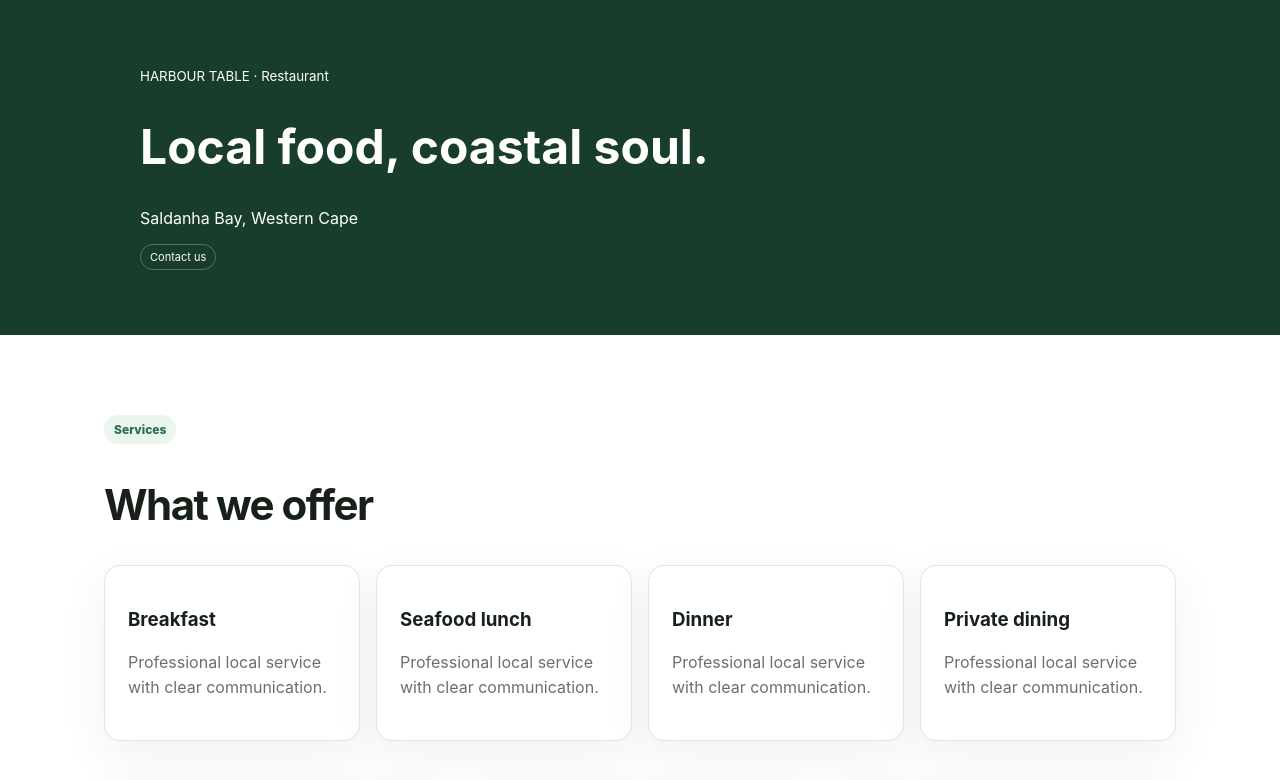
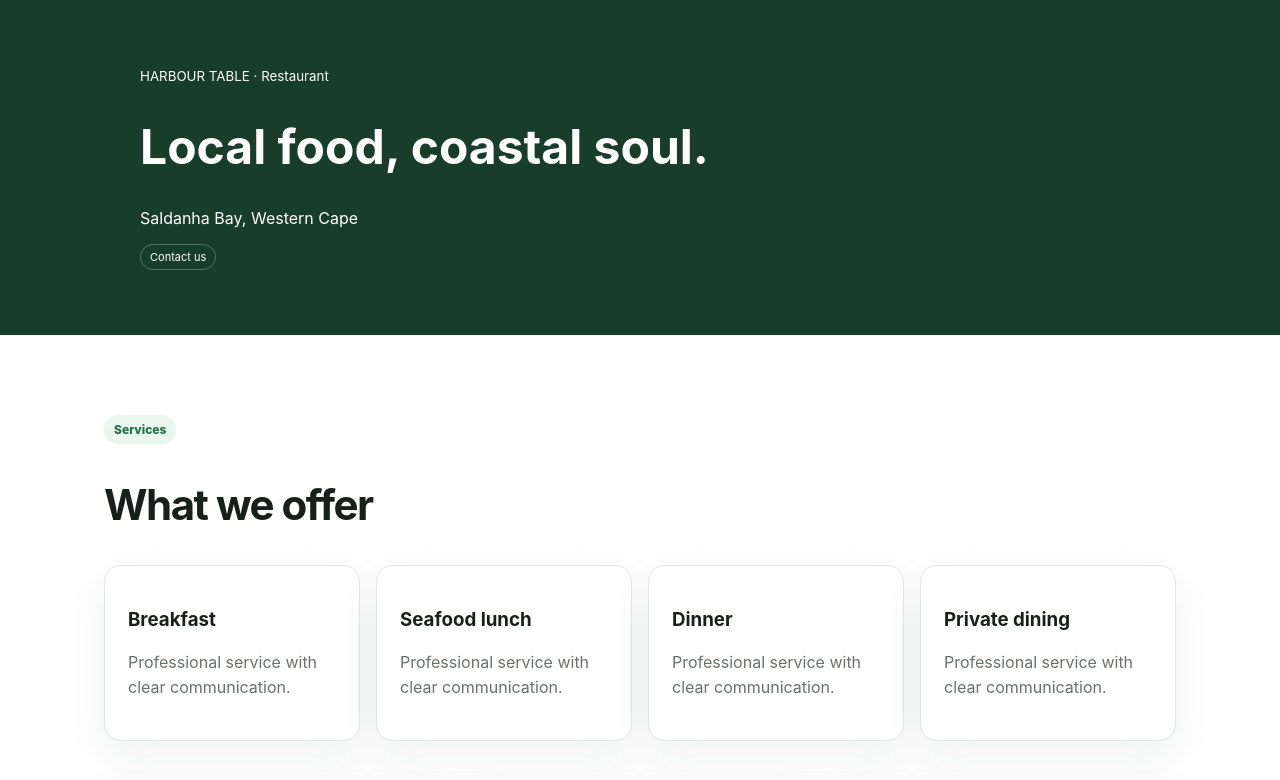
Before and after one commit to erasmusj468/Local-Launch, a Next.js app: page /sites/harbour-table in a window 1280 px wide. Shown: the top 780 px of the page. Built offline with nearby package versions, Linux system fonts and the light colour scheme.

Commit message:
Render published website data on public site route

```diff
--- a/app/sites/[slug]/page.tsx
+++ b/app/sites/[slug]/page.tsx
@@ -1 +1,10 @@
-import {notFound} from "next/navigation";import {examples} from "@/lib/demo";export default async function Site({params}:{params:Promise<{slug:string}>}){const{slug}=await params;const e=examples.find(x=>x.slug===slug);if(!e)return notFound();return <main style={{background:"#fff",minHeight:"100vh"}}><div className="previewHero"><div style={{maxWidth:1000,margin:"auto"}}><small>{e.name.toUpperCase()} · {e.type}</small><h1>{e.tag}</h1><p>{e.location}</p><span className="pill">Contact us</span></div></div><section className="section"><div className="sectionHead"><span className="eyebrow">Services</span><h2>What we offer</h2></div><div className="grid">{e.services.map(s=><div className="card" key={s}><h3>{s}</h3><p className="muted">Professional local service with clear communication.</p></div>)}</div><div className="grid3" style={{marginTop:40}}><div className="card"><h3>About</h3><p className="muted">A local business focused on quality service and a great customer experience.</p></div><div className="card"><h3>Hours</h3><p className="muted">Mon–Fri 08:00–17:00<br/>Saturday 08:00–13:00</p></div><div className="card"><h3>Find us</h3><p className="muted">{e.location}</p></div></div></section></main>}
+"use client";
+import {useEffect,useState} from "react";
+import {examples} from "@/lib/demo";
+export default function Site({params}:{params:{slug:string}}){
+ const [site,setSite]=useState<any>(null);
+ useEffect(()=>{const demo=examples.find(x=>x.slug===params.slug);let published=null;try{published=JSON.parse(localStorage.getItem("ll_published")||"null")}catch{}setSite(published?.slug===params.slug?published:demo||null)},[params.slug]);
+ if(!site)return <main className="authPage"><p className="muted">Loading website...</p></main>;
+ const services=Array.isArray(site.services)?site.services:(site.services||"").split(",").map((x:string)=>x.trim()).filter(Boolean);
+ return <main style={{background:"#fff",minHeight:"100vh"}}><div className="previewHero"><div style={{maxWidth:1000,margin:"auto"}}><small>{site.name.toUpperCase()} · {site.category||site.type||"Local business"}</small><h1>{site.headline||site.tag||"Welcome to our business."}</h1><p>{site.location}</p><span className="pill">Contact us</span></div></div><section className="section"><div className="sectionHead"><span className="eyebrow">Services</span><h2>What we offer</h2></div><div className="grid">{services.map((s:string)=><div className="card" key={s}><h3>{s}</h3><p className="muted">Professional service with clear communication.</p></div>)}</div><div className="grid3" style={{marginTop:40}}><div className="card"><h3>About</h3><p className="muted">{site.description||"A local business focused on quality service and a great customer experience."}</p></div><div className="card"><h3>Hours</h3><p className="muted">{site.hours||"Mon–Fri 08:00–17:00"}</p></div><div className="card"><h3>Find us</h3><p className="muted">{site.location||"Your local area"}</p></div></div></section></main>;
+}
```
